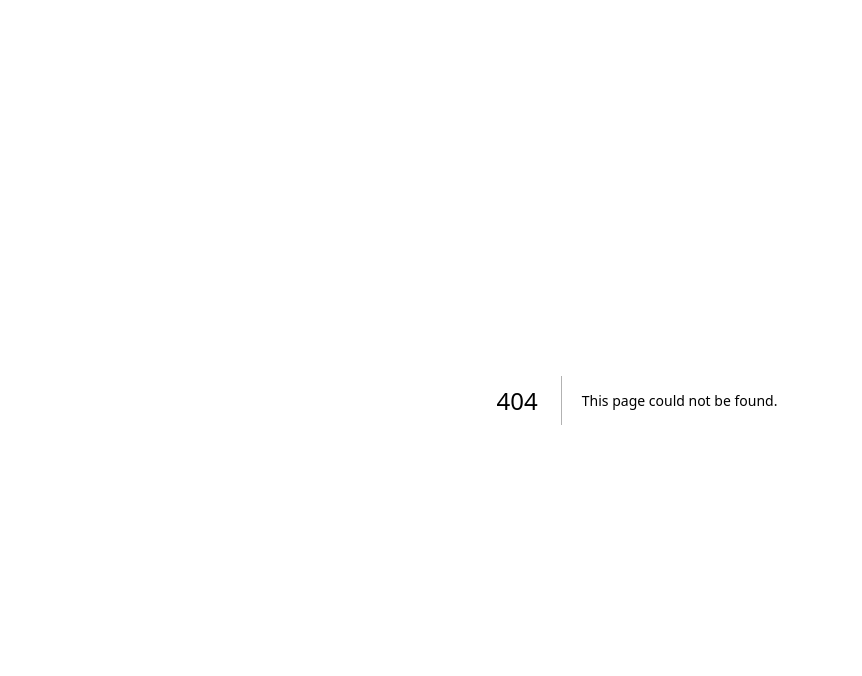
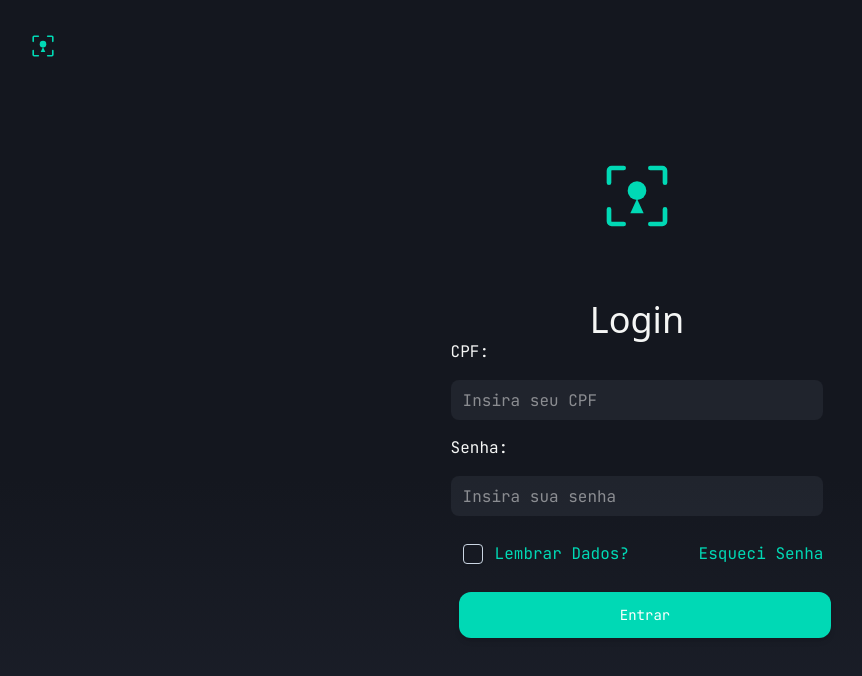
Before and after one commit to leo-furlan12/Chaveo, a Next.js app in the folder frontend/: page /login in a window 1280 px wide. Before the commit this address had no page. Shown: the top 676 px of the page, without its empty margins (3-865 px from the left). Built offline with nearby package versions, Linux system fonts and the light colour scheme.

Commit message:
feat:conecta backend com frontend do login (#22)

```diff
--- a/frontend/app/components/Checkbox.jsx
+++ b/frontend/app/components/Checkbox.jsx
@@ -5,7 +5,7 @@ export default function Checkbox({texto}) {
        <div className="inline-flex items-center">
   <label
     className="relative flex cursor-pointer items-center rounded-full p-3"
-    for="ripple-on"
+    htmlFor="ripple-on"
     data-ripple-dark="true"
   >
     <input
@@ -20,7 +20,7 @@ export default function Checkbox({texto}) {
         viewBox="0 0 20 20"
         fill="currentColor"
         stroke="currentColor"
-        stroke-width="1"
+        strokeWidth="1"
       >
         <path
           fillRule="evenodd"
@@ -31,7 +31,7 @@ export default function Checkbox({texto}) {
     </span>
   </label>
   <label className="cursor-pointer text-teal "
-    for="ripple-on"
+    htmlFor="ripple-on"
   >
     {texto}
   </label>
--- /dev/null
+++ b/frontend/app/login/Button.jsx
@@ -0,0 +1,9 @@
+export default function Button({texto}) {
+
+  return (
+    <main className="">
+       <button type="submit" className="w-full py-3 rounded-xl bg-teal text-ink text-paper py-2 px-4 border border-transparent text-center text-sm text-white transition-all shadow-md hover:shadow-lg focus:bg-slate-700 focus:shadow-none active:bg-slate-700 hover:bg-slate-700 active:shadow-none disabled:pointer-events-none disabled:opacity-50 disabled:shadow-none ml-2">{texto}</button>
+         </main>
+
+  );
+}
--- /dev/null
+++ b/frontend/app/login/page.jsx
@@ -0,0 +1,122 @@
+"use client"; //NEXT.JS
+
+
+import Logo from "../components/Logo"
+import Checkbox from "../components/Checkbox";
+import Button from "./Button";
+import { useState } from "react";
+
+//funções login/conexão com backend :
+
+export default function Login() {
+   const [cpf, setCpf] = useState("");
+  //setCpf = função usada para alterar o cpf, eu quero morrer
+  //cpf = valor atual
+  const [senha, setSenha] = useState("");
+/*//funcao para enviar login
+  function handleSubmit(event) {
+  event.preventDefault(); //nao recarregar a pagina
+
+  console.log("CPF:", cpf);
+  console.log("Senha:", senha); */
+  async function handleSubmit(event) {
+  event.preventDefault();
+
+  try {
+    const resposta = await fetch(
+      `${process.env.NEXT_PUBLIC_API_URL}/auth/login`, //await = esperar respostas
+      {
+        method: "POST", //metodo de envio de dados a backend por HTTP
+        headers: {
+          "Content-Type": "application/json",
+        },
+        body: JSON.stringify({ //javaScript que transforma cpf e senha em arquivo json
+          cpf: cpf,
+          senha: senha,
+        }),
+      }
+    );
+
+    const dados = await resposta.json();//pega resultados da função await resposta
+
+    if (!resposta.ok) {//compara resultado de "resposta"(200 - correto 401-erro)
+      console.log("Erro no login:", dados.message);// mostra erro referente
+      return;
+    }
+
+    console.log("Login realizado com sucesso!");
+    console.log("Token recebido?", Boolean(dados.access_token));
+
+  } catch (erro) {
+    console.error("Erro ao conectar com o backend:", erro);
+  }
+}
+
+
+
+
+
+  return (
+    <main className="min-h-screen  bg-linear-to-b  from-ink from-60% to-ink-soft text-paper flex flex-col">
+      <header>
+        <div>
+          <div className="p-8 ">
+            <Logo />
+          </div>
+        </div>
+      </header>
+
+      <section className="flex-1 flex content-center justify-center ">
+        <div className="">
+          <div className="text-center">
+            <div className="p-8 flex justify-center">
+              <div className="p-8 flex justify-center">
+                <Logo tamanho="!w-20 !h-20" />
+              </div>
+            </div>
+
+            <h1 className="font-display text-4xl">Login</h1>
+          </div>
+
+          <form  onSubmit={handleSubmit} className="grid grid-cols-2  gap-4 font-[family-name:var(--font-jetbrains-mono)]">
+            <div>CPF:</div>
+            <div className="col-span-2 row-start-2">
+              {" "}
+              <input
+                value={cpf}
+                onChange={(event) => setCpf(event.target.value)}
+                type="text"
+                className="bg-slate/10 p-3 rounded-lg w-full h-10"
+                placeholder="Insira seu CPF"
+              />
+            </div>
+
+            <div className="col-span-2 row-start-3 ">Senha:</div>
+            <div className="col-span-2 row-start-4">
+              {" "}
+              <input
+                value={senha}
+                onChange={(event) => setSenha(event.target.value)}
+                className="bg-slate/10 rounded-lg w-full p-3 h-10 "
+                type="password"
+                placeholder="Insira sua senha"
+              />
+            </div>
+            <div className="row-start-5 text-teal ">
+              <Checkbox texto="Lembrar Dados?"></Checkbox>
+            </div>
+            <div
+              className="row-start-5 text-teal  content-center text-right
+">
+              {" "}
+              Esqueci Senha
+            </div>
+            <div className="col-span-2 text-center">
+              <Button texto="Entrar"></Button>
+            </div>
+          </form>
+        </div>
+      </section>
+    </main>
+  );
+}
--- a/frontend/app/pages/login/Button.jsx
+++ /dev/null
@@ -1,9 +0,0 @@
-export default function Button({texto}) {
-
-  return (
-    <main className="">
-       <button  className="w-full py-3 rounded-xl bg-teal text-ink text-paper py-2 px-4 border border-transparent text-center text-sm text-white transition-all shadow-md hover:shadow-lg focus:bg-slate-700 focus:shadow-none active:bg-slate-700 hover:bg-slate-700 active:shadow-none disabled:pointer-events-none disabled:opacity-50 disabled:shadow-none ml-2" type="button">{texto}</button>
-         </main>
-
-  );
-}
--- a/frontend/app/pages/login/page.jsx
+++ /dev/null
@@ -1,65 +0,0 @@
-import Logo from "../../components/Logo";
-import Checkbox from "../../components/Checkbox";
-import Button from "./Button";
-export default function Login() {
-  return (
-    <main className="min-h-screen  bg-linear-to-b  from-ink from-60% to-ink-soft text-paper flex flex-col">
-      <header>
-        <div>
-          <div className="p-8 ">
-            <Logo />
-          </div>
-        </div>
-      </header>
-
-      <section className="flex-1 flex content-center justify-center ">
-        <div className="">
-          <div className="text-center">
-            <div className="p-8 flex justify-center">
-              <div className="p-8 flex justify-center">
-                <Logo tamanho="!w-20 !h-20" />
-              </div>
-            </div>
-
-            <h1 className="font-display text-4xl">Login</h1>
-          </div>
-
-          <section className="grid grid-cols-2  gap-4 font-[family-name:var(--font-jetbrains-mono)]">
-            <div>CPF:</div>
-            <div className="col-span-2 row-start-2">
-              {" "}
-              <input
-                type="text"
-                className="bg-slate/10 p-3 rounded-lg w-full h-10"
-                placeholder="Insira seu CPF"
-              />
-            </div>
-
-            <div className="col-span-2 row-start-3 ">Senha:</div>
-            <div className="col-span-2 row-start-4">
-              {" "}
-              <input
-                className="bg-slate/10 rounded-lg w-full p-3 h-10 "
-                type="password"
-                placeholder="Insira sua senha"
-              />
-            </div>
-            <div className="row-start-5 text-teal ">
-              <Checkbox texto="Lembrar Dados?"></Checkbox>
-            </div>
-            <div
-              className="row-start-5 text-teal  content-center text-right
-"
-            >
-              {" "}
-              Esqueci Senha
-            </div>
-            <div className="col-span-2 text-center">
-              <Button texto="Entrar"></Button>
-            </div>
-          </section>
-        </div>
-      </section>
-    </main>
-  );
-}
```
